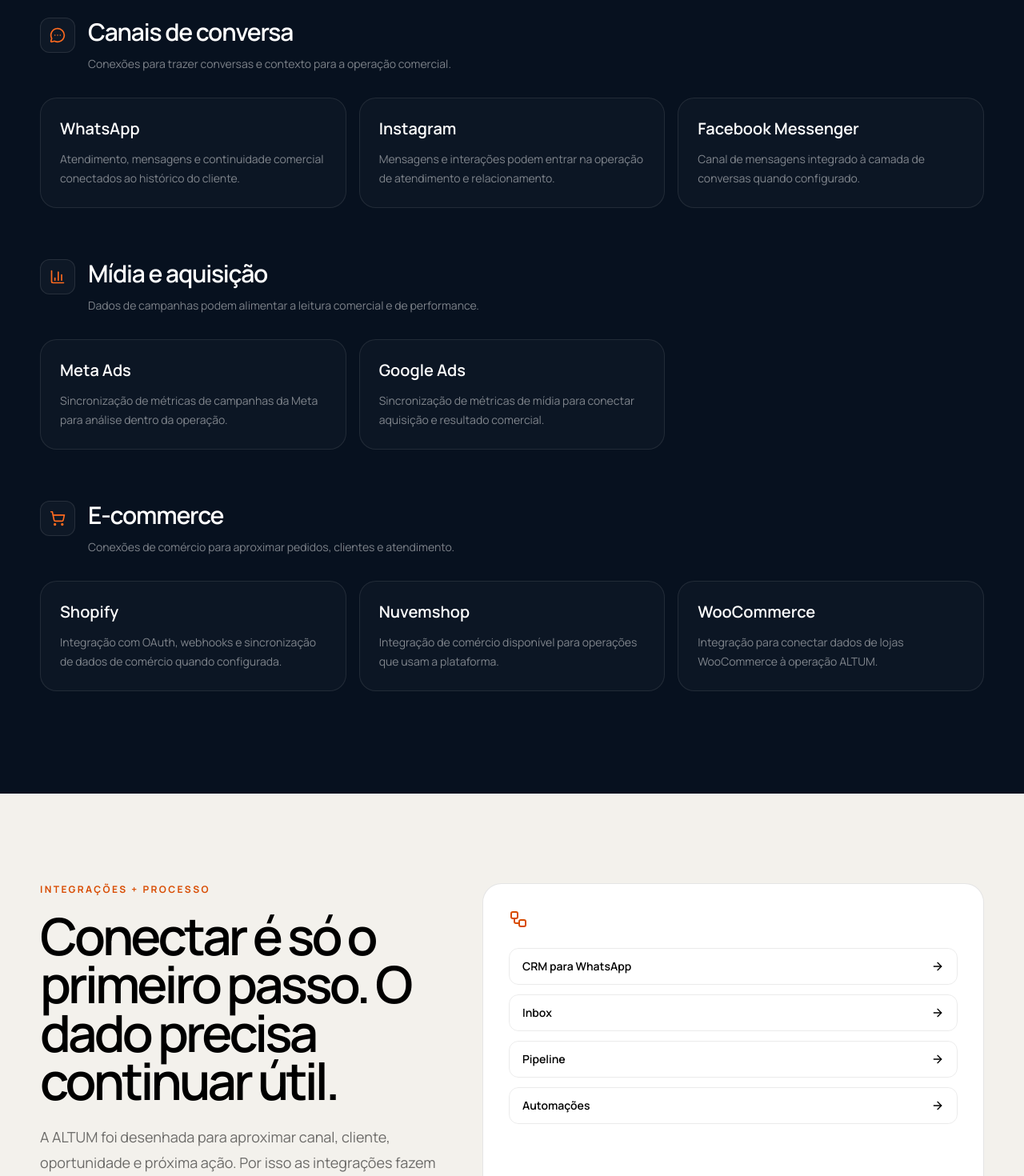
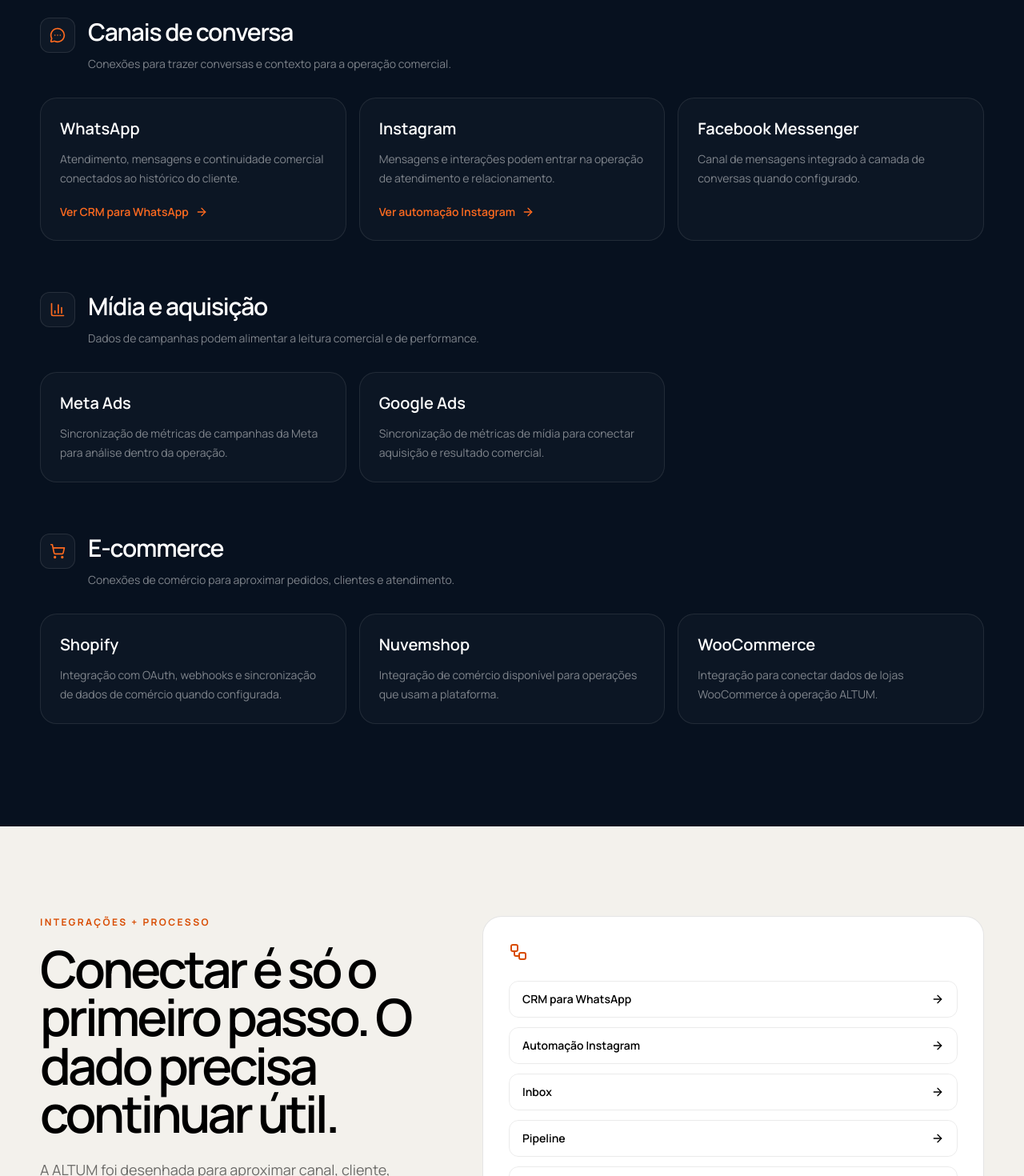
Before and after one commit to saviocipriano12/altum, a Next.js app: page /integracoes in a window 1280 px wide. Shown: the part 1360-2830 px from the top of the page at 80% size. Built offline with nearby package versions, Linux system fonts and the light colour scheme; no server answers.

Commit message:
seo: link integrations hub to Instagram automation page

```diff
--- a/app/integracoes/page.tsx
+++ b/app/integracoes/page.tsx
@@ -89,11 +89,11 @@ export default function IntegracoesPage() {
 
       <section className="px-5 py-24 lg:px-8 lg:py-32">
         <div className="mx-auto max-w-[1180px] space-y-16">
-          {groups.map((group) => <section key={group.title}><div className="flex items-start gap-4"><span className="grid h-11 w-11 shrink-0 place-items-center rounded-xl border border-white/10 bg-white/[0.03] text-[#ff6a1f]"><group.icon className="h-5 w-5" /></span><div><h2 className="text-3xl font-semibold tracking-[-0.04em] text-white">{group.title}</h2><p className="mt-2 max-w-2xl text-sm leading-7 text-white/48">{group.description}</p></div></div><div className="mt-7 grid gap-4 md:grid-cols-2 lg:grid-cols-3">{group.items.map(([name, text]) => <article key={name} className="rounded-[1.3rem] border border-white/9 bg-white/[0.025] p-6"><h3 className="text-xl font-semibold text-white">{name}</h3><p className="mt-3 text-sm leading-6 text-white/48">{text}</p></article>)}</div></section>)}
+          {groups.map((group) => <section key={group.title}><div className="flex items-start gap-4"><span className="grid h-11 w-11 shrink-0 place-items-center rounded-xl border border-white/10 bg-white/[0.03] text-[#ff6a1f]"><group.icon className="h-5 w-5" /></span><div><h2 className="text-3xl font-semibold tracking-[-0.04em] text-white">{group.title}</h2><p className="mt-2 max-w-2xl text-sm leading-7 text-white/48">{group.description}</p></div></div><div className="mt-7 grid gap-4 md:grid-cols-2 lg:grid-cols-3">{group.items.map(([name, text]) => <article key={name} className="rounded-[1.3rem] border border-white/9 bg-white/[0.025] p-6"><h3 className="text-xl font-semibold text-white">{name}</h3><p className="mt-3 text-sm leading-6 text-white/48">{text}</p>{name === "Instagram" ? <Link href="/automacao-instagram" className="mt-5 inline-flex items-center gap-2 text-sm font-semibold text-[#ff6a1f]">Ver automação Instagram <ArrowRight className="h-4 w-4" /></Link> : null}{name === "WhatsApp" ? <Link href="/crm-para-whatsapp" className="mt-5 inline-flex items-center gap-2 text-sm font-semibold text-[#ff6a1f]">Ver CRM para WhatsApp <ArrowRight className="h-4 w-4" /></Link> : null}</article>)}</div></section>)}
         </div>
       </section>
 
-      <section className="bg-[#f3f1ec] px-5 py-24 text-black lg:px-8 lg:py-28"><div className="mx-auto grid max-w-[1180px] gap-10 lg:grid-cols-[0.9fr_1.1fr]"><div><p className="text-xs font-bold uppercase tracking-[0.2em] text-[#d84b00]">Integrações + processo</p><h2 className="mt-5 text-[clamp(2.8rem,5vw,5rem)] font-semibold leading-[0.94] tracking-[-0.06em]">Conectar é só o primeiro passo. O dado precisa continuar útil.</h2><p className="mt-6 max-w-xl text-lg leading-8 text-black/56">A ALTUM foi desenhada para aproximar canal, cliente, oportunidade e próxima ação. Por isso as integrações fazem mais sentido quando trabalham junto de CRM, Inbox, Pipeline e automações.</p></div><div className="rounded-[1.5rem] border border-black/10 bg-white p-8"><Workflow className="h-6 w-6 text-[#d84b00]" /><div className="mt-6 grid gap-3">{[["CRM para WhatsApp", "/crm-para-whatsapp"],["Inbox", "/inbox"],["Pipeline", "/pipeline"],["Automações", "/automacoes"]].map(([label, href]) => <Link key={href} href={href} className="flex items-center justify-between rounded-xl border border-black/8 px-4 py-3 text-sm font-semibold">{label}<ArrowRight className="h-4 w-4" /></Link>)}</div></div></div></section>
+      <section className="bg-[#f3f1ec] px-5 py-24 text-black lg:px-8 lg:py-28"><div className="mx-auto grid max-w-[1180px] gap-10 lg:grid-cols-[0.9fr_1.1fr]"><div><p className="text-xs font-bold uppercase tracking-[0.2em] text-[#d84b00]">Integrações + processo</p><h2 className="mt-5 text-[clamp(2.8rem,5vw,5rem)] font-semibold leading-[0.94] tracking-[-0.06em]">Conectar é só o primeiro passo. O dado precisa continuar útil.</h2><p className="mt-6 max-w-xl text-lg leading-8 text-black/56">A ALTUM foi desenhada para aproximar canal, cliente, oportunidade e próxima ação. Por isso as integrações fazem mais sentido quando trabalham junto de CRM, Inbox, Pipeline e automações.</p></div><div className="rounded-[1.5rem] border border-black/10 bg-white p-8"><Workflow className="h-6 w-6 text-[#d84b00]" /><div className="mt-6 grid gap-3">{[["CRM para WhatsApp", "/crm-para-whatsapp"],["Automação Instagram", "/automacao-instagram"],["Inbox", "/inbox"],["Pipeline", "/pipeline"],["Automações", "/automacoes"]].map(([label, href]) => <Link key={href} href={href} className="flex items-center justify-between rounded-xl border border-black/8 px-4 py-3 text-sm font-semibold">{label}<ArrowRight className="h-4 w-4" /></Link>)}</div></div></div></section>
 
       <section className="px-5 py-24 lg:px-8 lg:py-28"><div className="mx-auto max-w-[980px]"><p className="text-xs font-bold uppercase tracking-[0.2em] text-[#ff6a1f]">Perguntas frequentes</p><h2 className="mt-5 text-[clamp(2.5rem,5vw,4.6rem)] font-semibold leading-[0.96] tracking-[-0.055em] text-white">Disponibilidade e conexões da ALTUM.</h2><div className="mt-10 space-y-3">{faqs.map((faq) => <article key={faq.question} className="rounded-2xl border border-white/9 bg-white/[0.025] p-6"><h3 className="text-lg font-semibold text-white">{faq.question}</h3><p className="mt-3 text-sm leading-7 text-white/56">{faq.answer}</p></article>)}</div><p className="mt-6 text-xs leading-6 text-white/35">A disponibilidade de cada integração pode variar conforme plano, provedor, permissões e etapa de implantação. Esta página descreve integrações verificadas no produto e não transforma recursos parciais ou roadmap em promessa geral.</p></div></section>
 
```
